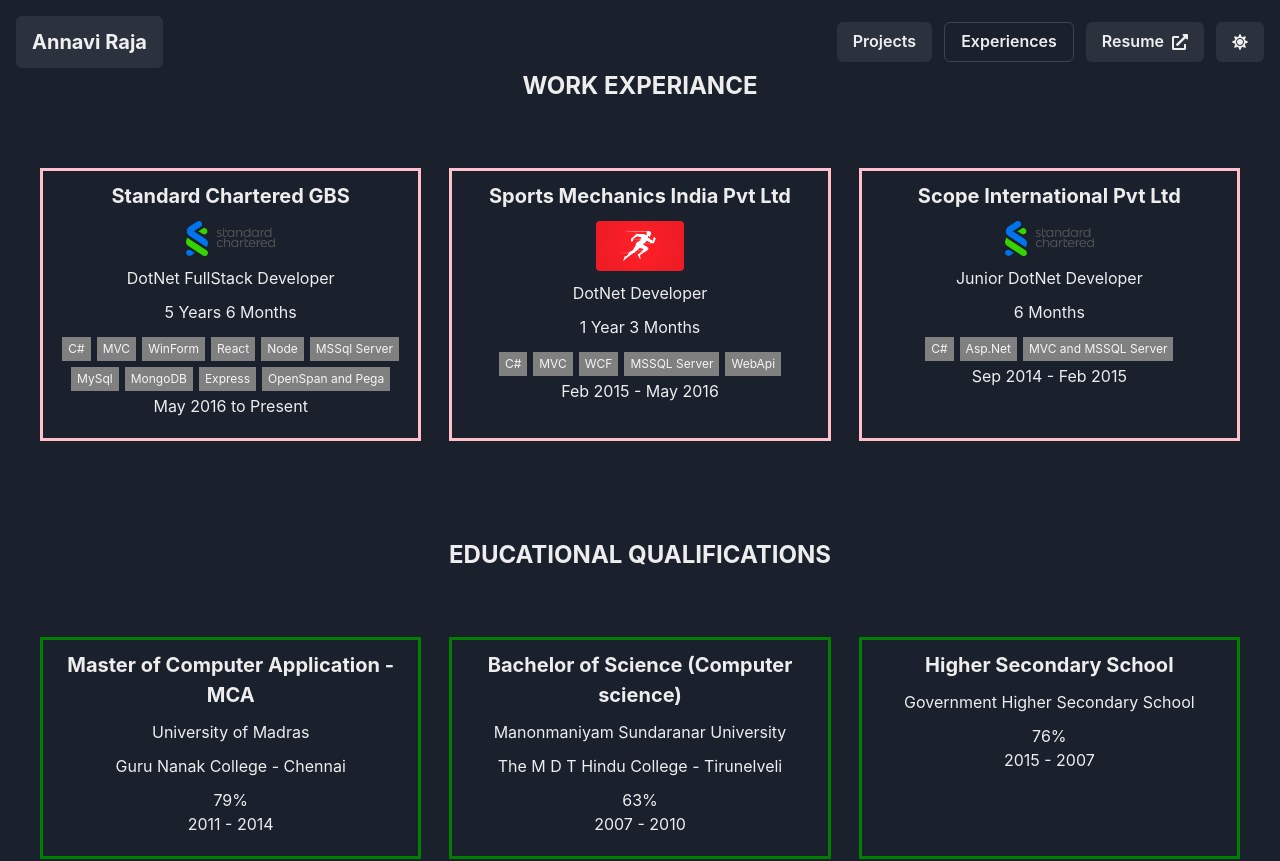
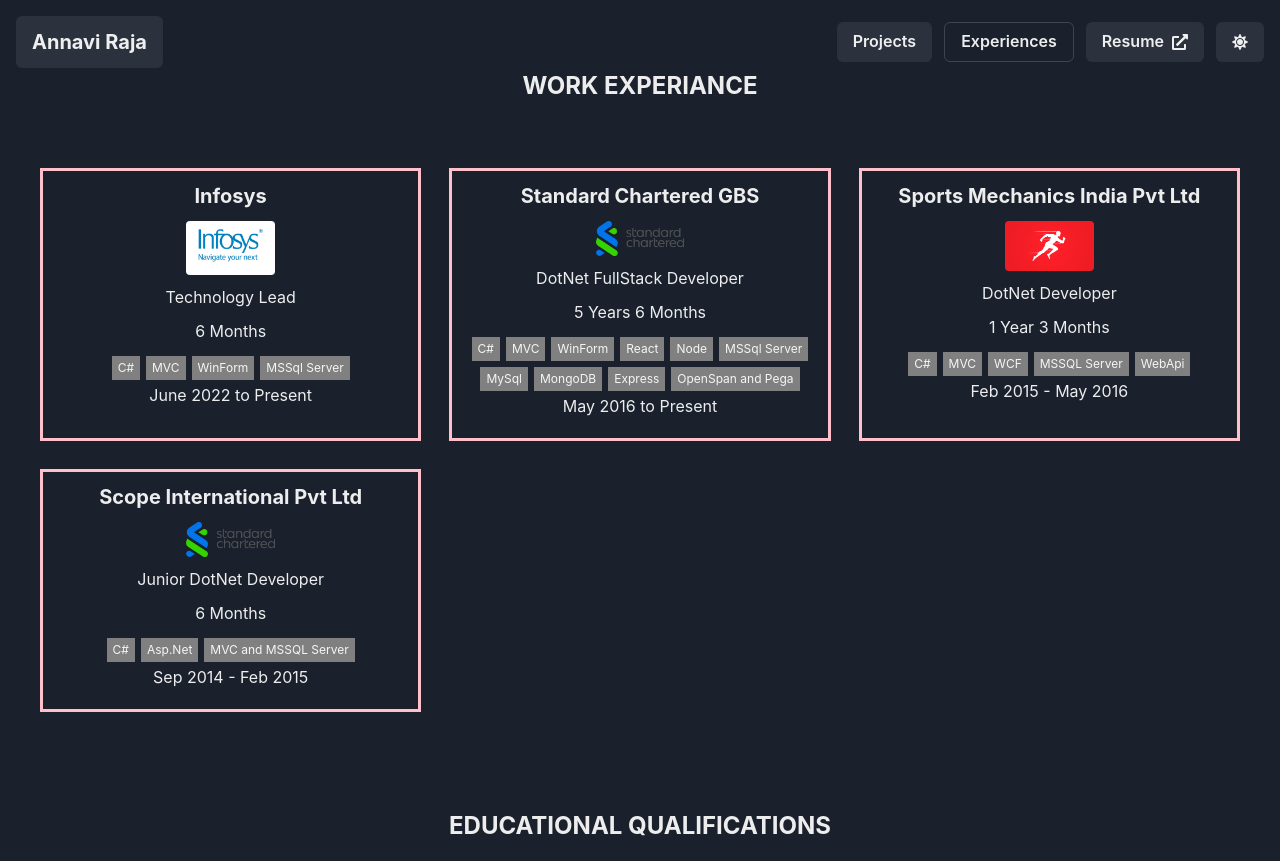
Before and after one commit to ANNAVIRAJA-ARIKRISHNAN/portfolio-2022, a React (Create React App) app: page /experiance in a window 1280 px wide. Shown: the top 861 px of the page. Built offline with nearby package versions, Linux system fonts and the light colour scheme.

Commit message:
Update data.js

```diff
--- a/src/pages/experiance/data.js
+++ b/src/pages/experiance/data.js
@@ -1,4 +1,14 @@
 const ExperienceData = [
+  {
+    title: "Infosys",
+    link: "https://www.infosys.com/",
+    detail:
+      "C#, MVC, WinForm, MSSql Server",
+    image: "/brand/infosys.png",
+    designation: "Technology Lead",
+    experiance: "6 Months",
+    time: "June 2022 to Present",
+  },
   {
     title: "Standard Chartered GBS",
     link: "https://www.sc.com/in/",
```
